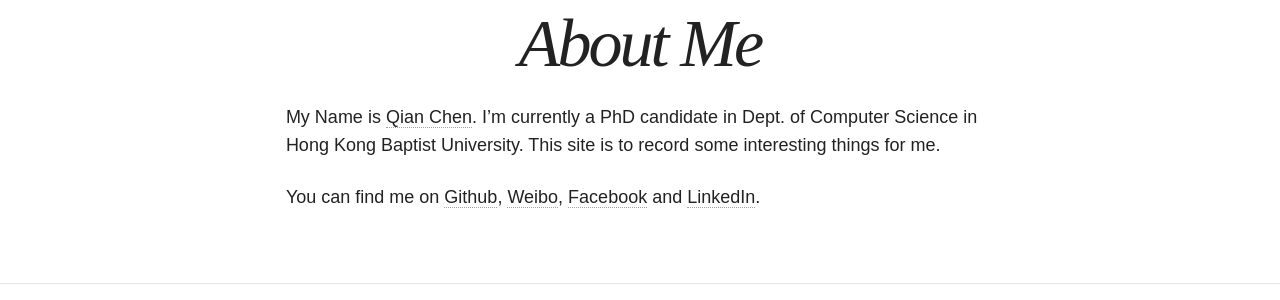
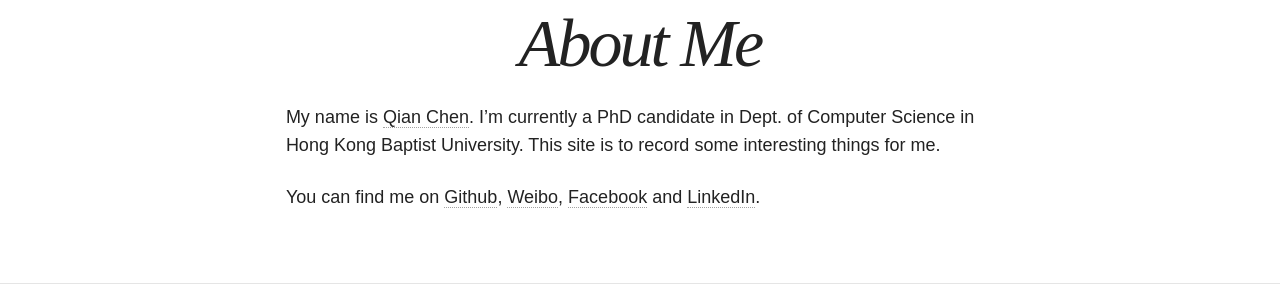
Before and after one commit to topskychen/topskychen.github.io, a Jekyll site: the page built from about/index.md, in a window 1280 px wide. Shown: the part 1192-1492 px from the top of the page. Built offline with Jekyll 4.4.1, drawn with Linux system fonts in a browser that asks for light colours; nearby versions of some CDN libraries.

```diff
--- a/about/index.md
+++ b/about/index.md
@@ -8,7 +8,7 @@ image:
   credit: Qian Chen
 ---
 
-My Name is [Qian Chen](//www.comp.hkbu.edu.hk/~qchen). I'm currently a PhD candidate in Dept. of Computer Science in Hong Kong Baptist University. This site is to record some interesting things for me.
+My name is [Qian Chen](//www.comp.hkbu.edu.hk/~qchen). I'm currently a PhD candidate in Dept. of Computer Science in Hong Kong Baptist University. This site is to record some interesting things for me.
 
 You can find me on [Github](https://github.com/topskychen), [Weibo](http://weibo.com/topskychen), [Facebook](https://www.facebook.com/topskychen) and [LinkedIn](https://hk.linkedin.com/pub/qian-chen/92/619/574).
 
```
